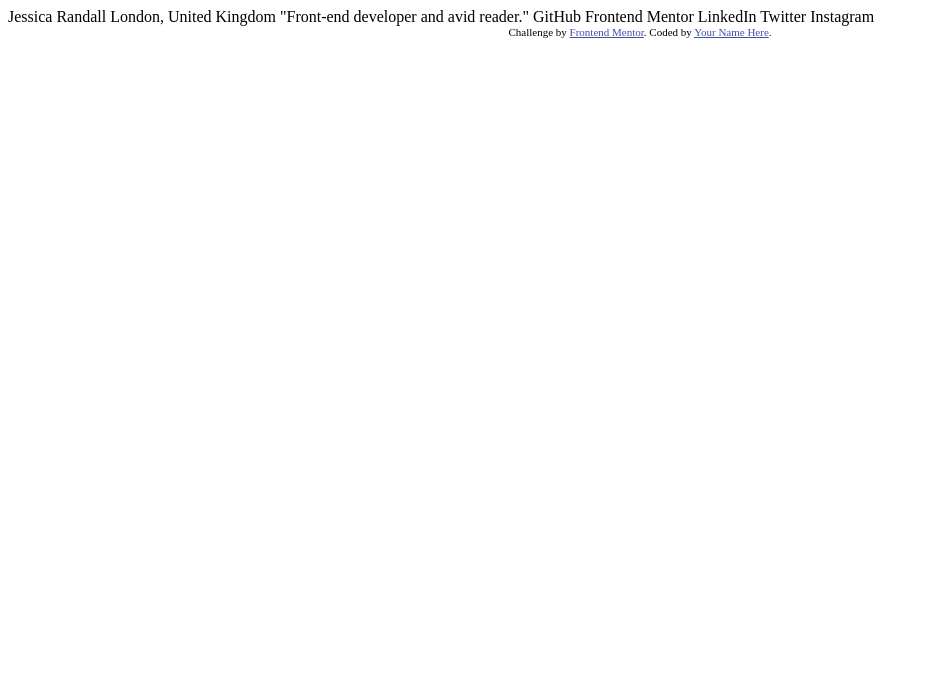
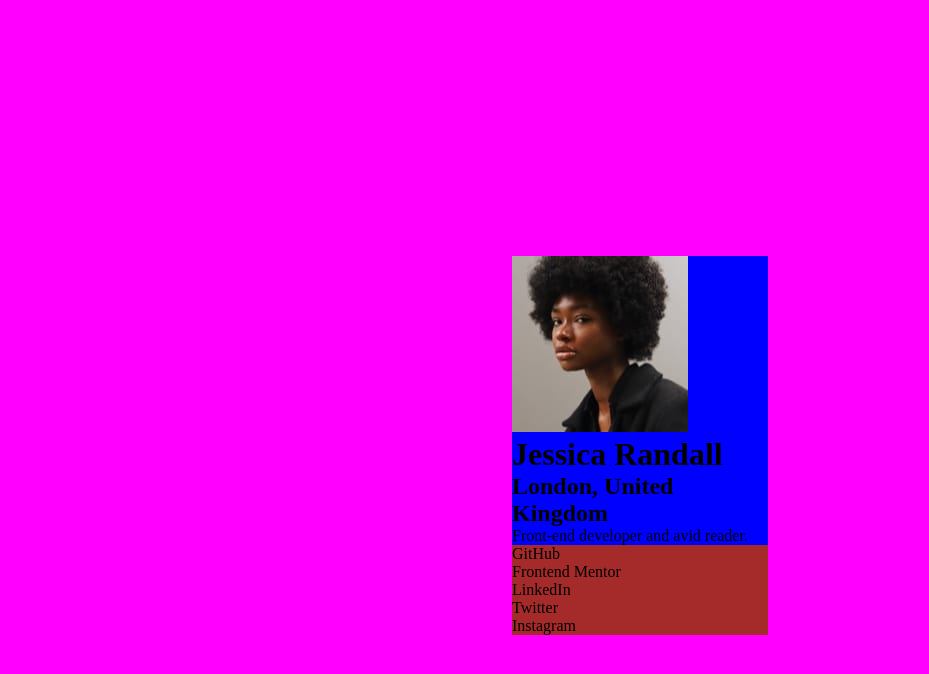
Before and after one commit to TanayD304/social-links-profile, a plain HTML site: page index.html in a window 1280 px wide. Shown: the whole page, without its empty margins (0-929 px from the left). Drawn offline with Linux system fonts and the light colour scheme; files whose address does not match are found by name.

Commit message:
Basic Site Structure added.
- Site structure part is completed

```diff
--- a/index.html
+++ b/index.html
@@ -2,33 +2,36 @@
 <html lang="en">
 <head>
   <meta charset="UTF-8">
-  <meta name="viewport" content="width=device-width, initial-scale=1.0"> <!-- displays site properly based on user's device -->
-
+  <meta name="viewport" content="width=device-width, initial-scale=1.0">
   <link rel="icon" type="image/png" sizes="32x32" href="./assets/images/favicon-32x32.png">
-
-  <title>Frontend Mentor | Social links profile</title>
-
-  <!-- Feel free to remove these styles or customise in your own stylesheet 👍 -->
-  <style>
-    .attribution { font-size: 11px; text-align: center; }
-    .attribution a { color: hsl(228, 45%, 44%); }
-  </style>
+  <title>Frontend Mentor | Social links profile - By Tanay</title>
+  <link rel="stylesheet" href="style.css">
 </head>
 <body>
-
-  Jessica Randall
-  London, United Kingdom
-  "Front-end developer and avid reader."
-
+    <div id="main-content-card">
+        <div class="section" id="information">
+            <img src="C:\Users\edntabu\OneDrive - Ericsson\Desktop\Files\social-links-profile\assets\images\avatar-jessica.jpeg" alt="Jessica's Image">
+            <h1>Jessica Randall</h1>
+            <h2>London, United Kingdom</h2>
+            <p>Front-end developer and avid reader.</p>
+        </div>
+        <div class="section" id="social-media-links">
+            <div id="media-links">
                 GitHub
+            </div>
+            <div id="media-links">
                 Frontend Mentor
+            </div>
+            <div id="media-links">
                 LinkedIn
+            </div>
+            <div id="media-links">
                 Twitter
+            </div>
+            <div id="media-links">
                 Instagram
-
-  <div class="attribution">
-    Challenge by <a href="https://www.frontendmentor.io?ref=challenge" target="_blank">Frontend Mentor</a>.
-    Coded by <a href="#">Your Name Here</a>.
+            </div>
+        </div>
     </div>
 </body>
 </html>
--- /dev/null
+++ b/style.css
@@ -0,0 +1,22 @@
+* {
+    margin: 0;
+    padding: 0;
+    /* background-color: black;  added to test connection of stylesheet with index*/
+}
+
+body {
+    background-color: magenta;
+    padding:20% 40%;
+}
+
+#main-content-card {
+    background-color: aqua;
+}
+
+#information {
+    background-color: blue;
+}
+
+#social-media-links {
+    background-color: brown;
+}
```
Lines whose indentation alone changed are shown as unchanged.
